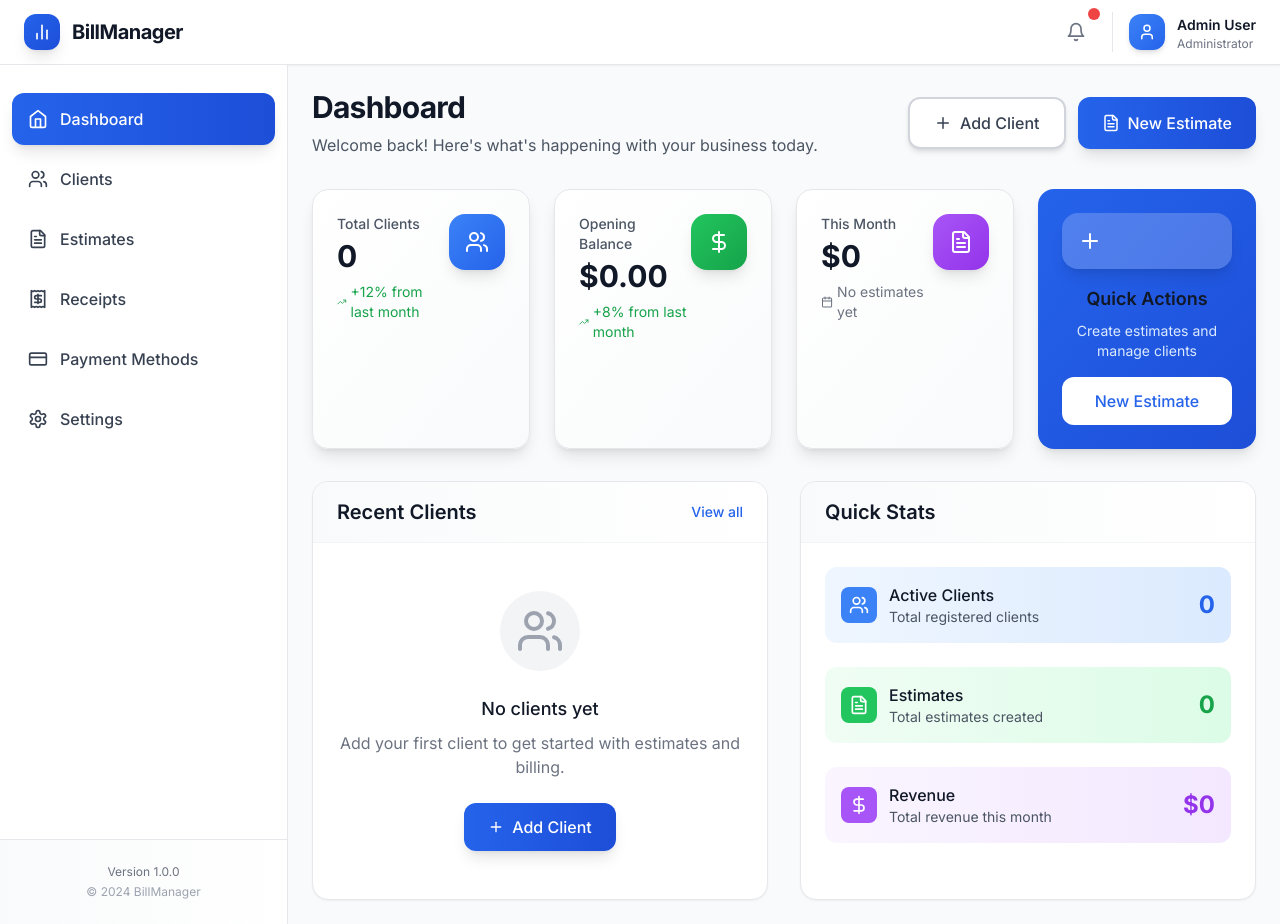
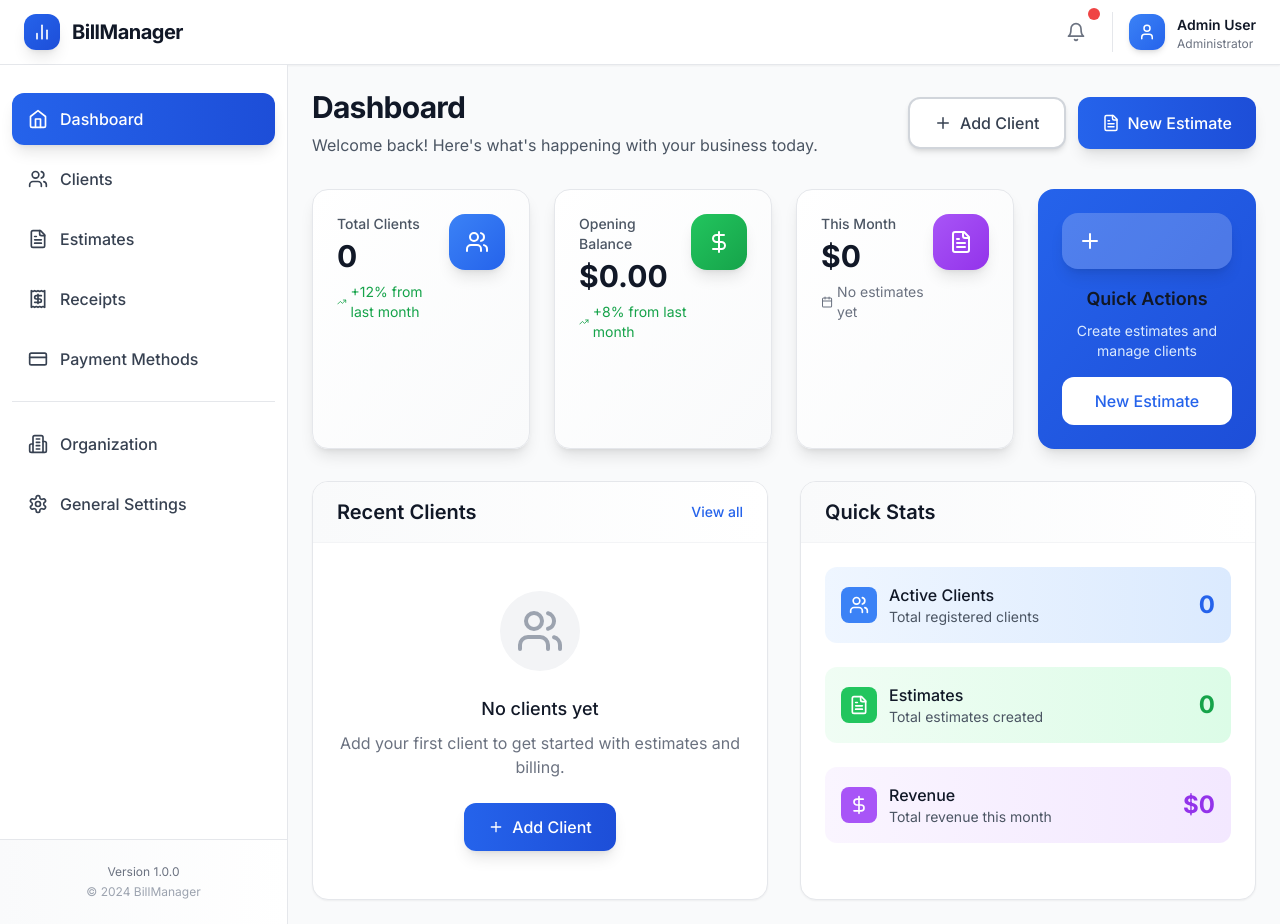
Before and after one commit to prad4787/estimate-bill-ui, a React (Vite) app: page / in a window 1280 px wide. Built offline with nearby package versions, Linux system fonts and the light colour scheme.

Commit message:
Add Organization Settings to Sidebar

```diff
--- a/src/App.tsx
+++ b/src/App.tsx
@@ -37,6 +37,7 @@ function App() {
           <Route path="add" element={<AddReceipt />} />
         </Route>
         <Route path="settings" element={<OrganizationSettings />} />
+        <Route path="settings/general" element={<OrganizationSettings />} />
         <Route path="*" element={<NotFound />} />
       </Route>
     </Routes>
--- a/src/components/layout/Sidebar.tsx
+++ b/src/components/layout/Sidebar.tsx
@@ -1,6 +1,6 @@
 import React, { useEffect } from 'react';
 import { NavLink, useLocation } from 'react-router-dom';
-import { X, Home, Users, FileText, CreditCard, Receipt, Settings, TrendingUp } from 'lucide-react';
+import { X, Home, Users, FileText, CreditCard, Receipt, Settings, TrendingUp, Building2 } from 'lucide-react';
 
 interface SidebarProps {
   isOpen: boolean;
@@ -90,12 +90,24 @@ const Sidebar: React.FC<SidebarProps> = ({ isOpen, closeSidebar }) => {
               <span>Payment Methods</span>
             </NavLink>
 
+            <div className="px-3 py-2">
+              <div className="border-t border-gray-200"></div>
+            </div>
+
             <NavLink
               to="/settings"
               className={({isActive}) => `sidebar-link ${isActive ? 'active' : ''}`}
             >
+              <Building2 size={20} />
+              <span>Organization</span>
+            </NavLink>
+
+            <NavLink
+              to="/settings/general"
+              className={({isActive}) => `sidebar-link ${isActive ? 'active' : ''}`}
+            >
               <Settings size={20} />
-              <span>Settings</span>
+              <span>General Settings</span>
             </NavLink>
           </nav>
         </div>
```
